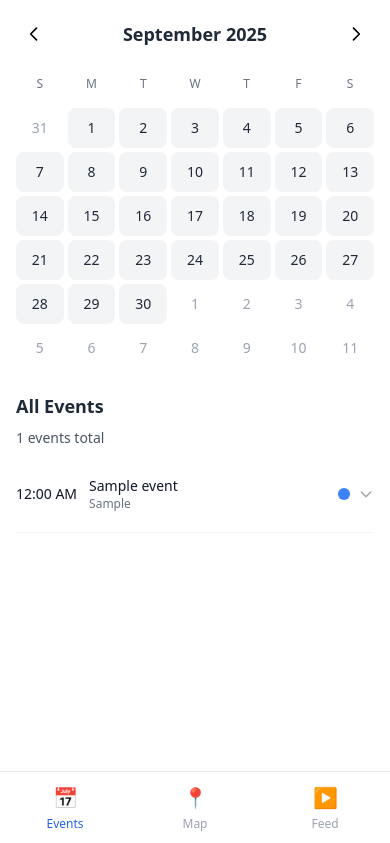
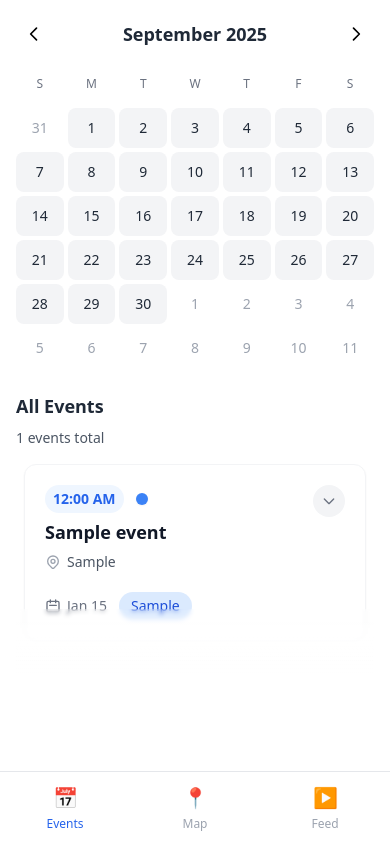
Before and after one commit to peteraly/cal, a Flask app: page / in a window 390 px wide. Shown: the top 843 px of the page. Run offline with Flask 3, Linux system fonts and the light colour scheme; data comes from the database, SQL or seed files in the repository; tables that the repository leaves empty hold one stand-in row (values such as "Sample post"); some libraries are stand-ins or nearby versions.

Commit message:
Implement beautiful scrollable card design for events list
Features:
- Clean, self-contained event cards with rounded corners
- Subtle gradient fade effect at bottom of list
- Peek effect for last visible card to encourage scrolling
- Enhanced visual hierarchy with better typography
- Smooth hover animations and transitions
- Professional card styling with shadows and borders
- Mobile-optimized card design with proper spacing
- Enhanced scrollbar styling for better UX
- Backdrop blur effects for modern glass-morphism look
- Improved event information layout with icons
- Better price and category indicators
- Smooth expand/collapse animations for event details

Design Principles:
- Card-based layout for easy scanning
- Natural fade-to-scroll effect
- Visual cues to encourage interaction
- Minimalist and aesthetic approach
- Mobile-first responsive design
- Touch-friendly interactions

```diff
--- a/static/css/mobile.css
+++ b/static/css/mobile.css
@@ -958,6 +958,72 @@
     box-shadow: 0 10px 15px -3px rgba(0, 0, 0, 0.1);
 }
 
+/* Beautiful Events Card Design */
+.events-container {
+    scroll-behavior: smooth;
+    -webkit-overflow-scrolling: touch;
+}
+
+.event-card {
+    backdrop-filter: blur(10px);
+    background: rgba(255, 255, 255, 0.95);
+    border: 1px solid rgba(229, 231, 235, 0.8);
+    transition: all 0.3s cubic-bezier(0.4, 0, 0.2, 1);
+}
+
+.event-card:hover {
+    transform: translateY(-2px);
+    box-shadow: 0 10px 25px -5px rgba(0, 0, 0, 0.1), 0 10px 10px -5px rgba(0, 0, 0, 0.04);
+    border-color: rgba(59, 130, 246, 0.3);
+}
+
+.event-card:active {
+    transform: translateY(0);
+    transition: transform 0.1s ease;
+}
+
+/* Fade Effect Enhancement */
+.fade-overlay {
+    background: linear-gradient(to top,
+        rgba(255, 255, 255, 1) 0%,
+        rgba(255, 255, 255, 0.9) 30%,
+        rgba(255, 255, 255, 0.7) 60%,
+        rgba(255, 255, 255, 0.3) 80%,
+        rgba(255, 255, 255, 0) 100%);
+    backdrop-filter: blur(2px);
+}
+
+/* Peek Effect for Last Card */
+.events-container::after {
+    content: '';
+    position: absolute;
+    bottom: 0;
+    left: 0;
+    right: 0;
+    height: 20px;
+    background: linear-gradient(to top, rgba(255, 255, 255, 1), transparent);
+    pointer-events: none;
+    z-index: 10;
+}
+
+/* Enhanced Scrollbar */
+.events-container::-webkit-scrollbar {
+    width: 4px;
+}
+
+.events-container::-webkit-scrollbar-track {
+    background: transparent;
+}
+
+.events-container::-webkit-scrollbar-thumb {
+    background: rgba(156, 163, 175, 0.3);
+    border-radius: 2px;
+}
+
+.events-container::-webkit-scrollbar-thumb:hover {
+    background: rgba(156, 163, 175, 0.5);
+}
+
 /* Mobile map optimizations */
 @media screen and (max-width: 640px) {
     #map {
@@ -977,4 +1043,14 @@
     .custom-popup .mapboxgl-popup-content {
         max-width: 280px;
     }
+
+    /* Mobile card optimizations */
+    .event-card {
+        margin: 0 8px;
+        border-radius: 16px;
+    }
+
+    .fade-overlay {
+        height: 24px;
+    }
 }
--- a/templates/public.html
+++ b/templates/public.html
@@ -117,62 +117,87 @@
             </div>
 
             <!-- Events List (Bottom Half) -->
-            <div x-show="!loading" class="space-y-2">
+            <div x-show="!loading" class="relative events-container">
+                <!-- Scrollable Events Container -->
+                <div class="space-y-4 pb-8">
                     <template x-for="event in filteredEvents" :key="event.id">
-                    <div class="border-b border-gray-100 pb-2"
+                        <div class="event-card bg-white rounded-xl shadow-sm border border-gray-100 p-5 hover:shadow-md hover:border-gray-200 transition-all duration-300 cursor-pointer group mx-2"
                              :data-event-id="event.id"
-                         :data-event-date="event.start_datetime.split('T')[0]">
-                        <!-- Event Row -->
-                        <div @click="toggleEvent(event.id)"
-                             class="flex items-center justify-between py-3 cursor-pointer hover:bg-gray-50 rounded-lg px-2 -mx-2">
+                             :data-event-date="event.start_datetime.split('T')[0]"
+                             @click="toggleEvent(event.id)">
+
+                            <!-- Event Header -->
+                            <div class="flex items-start justify-between mb-3">
                                 <div class="flex-1 min-w-0">
-                                <div class="flex items-center space-x-3">
-                                    <div class="text-sm font-medium text-gray-900" x-text="formatTime(event.start_datetime)"></div>
-                                    <div class="flex-1 min-w-0">
-                                        <div class="text-sm font-medium text-gray-900 truncate" x-text="event.title"></div>
-                                        <div x-show="event.location" class="text-xs text-gray-500 truncate" x-text="event.location"></div>
+                                    <div class="flex items-center space-x-3 mb-2">
+                                        <div class="text-sm font-semibold text-blue-600 bg-blue-50 px-2 py-1 rounded-full" x-text="formatTime(event.start_datetime)"></div>
+                                        <div x-show="event.category_color"
+                                             class="w-3 h-3 rounded-full shadow-sm"
+                                             :style="'background-color: ' + event.category_color"></div>
+                                    </div>
+                                    <h3 class="text-lg font-bold text-gray-900 mb-2 leading-tight" x-text="event.title"></h3>
+                                    <div x-show="event.location" class="flex items-center text-sm text-gray-600 mb-2">
+                                        <svg class="w-4 h-4 mr-1.5 text-gray-400" fill="none" stroke="currentColor" viewBox="0 0 24 24">
+                                            <path stroke-linecap="round" stroke-linejoin="round" stroke-width="2" d="M17.657 16.657L13.414 20.9a1.998 1.998 0 01-2.827 0l-4.244-4.243a8 8 0 1111.314 0z"></path>
+                                            <path stroke-linecap="round" stroke-linejoin="round" stroke-width="2" d="M15 11a3 3 0 11-6 0 3 3 0 016 0z"></path>
+                                        </svg>
+                                        <span x-text="event.location"></span>
                                     </div>
                                 </div>
-                            </div>
-                            <div class="flex items-center space-x-2">
-                                <div x-show="event.category_color"
-                                     class="w-3 h-3 rounded-full"
-                                     :style="'background-color: ' + event.category_color"></div>
-                                <svg class="w-4 h-4 text-gray-400 transition-transform"
+                                <div class="ml-3 flex-shrink-0">
+                                    <div class="w-8 h-8 rounded-full bg-gray-100 flex items-center justify-center group-hover:bg-gray-200 transition-colors duration-200">
+                                        <svg class="w-4 h-4 text-gray-500 transition-transform"
                                              :class="{'rotate-180': expandedEvents.includes(event.id)}"
                                              fill="none" stroke="currentColor" viewBox="0 0 24 24">
                                             <path stroke-linecap="round" stroke-linejoin="round" stroke-width="2" d="M19 9l-7 7-7-7"></path>
                                         </svg>
                                     </div>
                                 </div>
+                            </div>
+
+                            <!-- Event Meta -->
+                            <div class="flex items-center justify-between">
+                                <div class="flex items-center space-x-3">
+                                    <div class="flex items-center text-sm text-gray-500">
+                                        <svg class="w-4 h-4 mr-1.5" fill="none" stroke="currentColor" viewBox="0 0 24 24">
+                                            <path stroke-linecap="round" stroke-linejoin="round" stroke-width="2" d="M8 7V3m8 4V3m-9 8h10M5 21h14a2 2 0 002-2V7a2 2 0 00-2-2H5a2 2 0 00-2 2v12a2 2 0 002 2z"></path>
+                                        </svg>
+                                        <span x-text="formatDate(event.start_datetime)"></span>
+                                    </div>
+                                    <span x-show="event.price_info" class="text-sm px-3 py-1 rounded-full font-medium"
+                                          :class="event.price_info === 'Free' ? 'bg-green-100 text-green-700' : 'bg-blue-100 text-blue-700'"
+                                          x-text="event.price_info"></span>
+                                </div>
+                            </div>
 
                             <!-- Expanded Event Details -->
                             <div x-show="expandedEvents.includes(event.id)"
-                             x-transition:enter="transition ease-out duration-200"
+                                 x-transition:enter="transition ease-out duration-300"
                                  x-transition:enter-start="opacity-0 transform scale-95"
                                  x-transition:enter-end="opacity-100 transform scale-100"
-                             x-transition:leave="transition ease-in duration-150"
+                                 x-transition:leave="transition ease-in duration-200"
                                  x-transition:leave-start="opacity-100 transform scale-100"
                                  x-transition:leave-end="opacity-0 transform scale-95"
-                             class="ml-8 mt-2 p-3 bg-gray-50 rounded-lg">
-                            <div class="space-y-2">
-                                <div x-show="event.description" class="text-sm text-gray-700" x-text="event.description"></div>
-                                <div x-show="event.host" class="text-xs text-gray-500">
-                                    <span class="font-medium">Host:</span> <span x-text="event.host"></span>
+                                 class="mt-4 pt-4 border-t border-gray-100">
+                                <div x-show="event.description" class="text-sm text-gray-700 mb-4 leading-relaxed" x-text="event.description"></div>
+                                <div x-show="event.host" class="flex items-center text-sm text-gray-600 mb-3">
+                                    <svg class="w-4 h-4 mr-2 text-gray-400" fill="none" stroke="currentColor" viewBox="0 0 24 24">
+                                        <path stroke-linecap="round" stroke-linejoin="round" stroke-width="2" d="M16 7a4 4 0 11-8 0 4 4 0 018 0zM12 14a7 7 0 00-7 7h14a7 7 0 00-7-7z"></path>
+                                    </svg>
+                                    <span class="font-medium">Host:</span> <span x-text="event.host" class="ml-1"></span>
                                 </div>
-                                <div x-show="event.price_info" class="text-xs"
-                                     :class="event.price_info === 'Free' ? 'text-green-600' : 'text-blue-600'">
-                                    <span class="font-medium">Price:</span> <span x-text="event.price_info"></span>
-                                </div>
-                                <div x-show="getEventTags(event).length > 0" class="flex flex-wrap gap-1 mt-2">
+                                <div x-show="getEventTags(event).length > 0" class="flex flex-wrap gap-2">
                                     <template x-for="tag in getEventTags(event)" :key="tag">
-                                        <span class="px-2 py-1 text-xs bg-gray-200 text-gray-700 rounded-full" x-text="tag"></span>
+                                        <span class="text-xs px-2 py-1 bg-gray-100 text-gray-700 rounded-full" x-text="tag"></span>
                                     </template>
                                 </div>
                             </div>
                         </div>
+                    </template>
                 </div>
-                </template>
+
+                <!-- Fade Effect Overlay -->
+                <div class="absolute bottom-0 left-0 right-0 h-16 fade-overlay pointer-events-none"></div>
             </div>
 
             <!-- No Events Message for Selected Date -->
```
Lines whose indentation alone changed are shown as unchanged.
